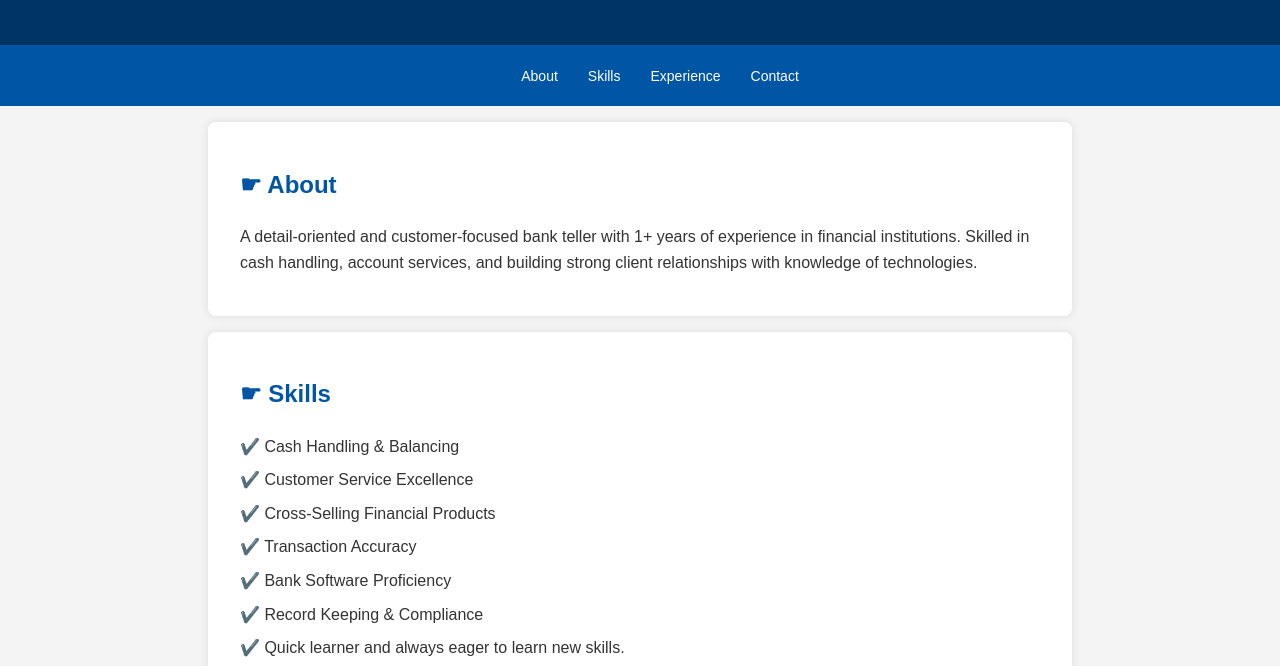
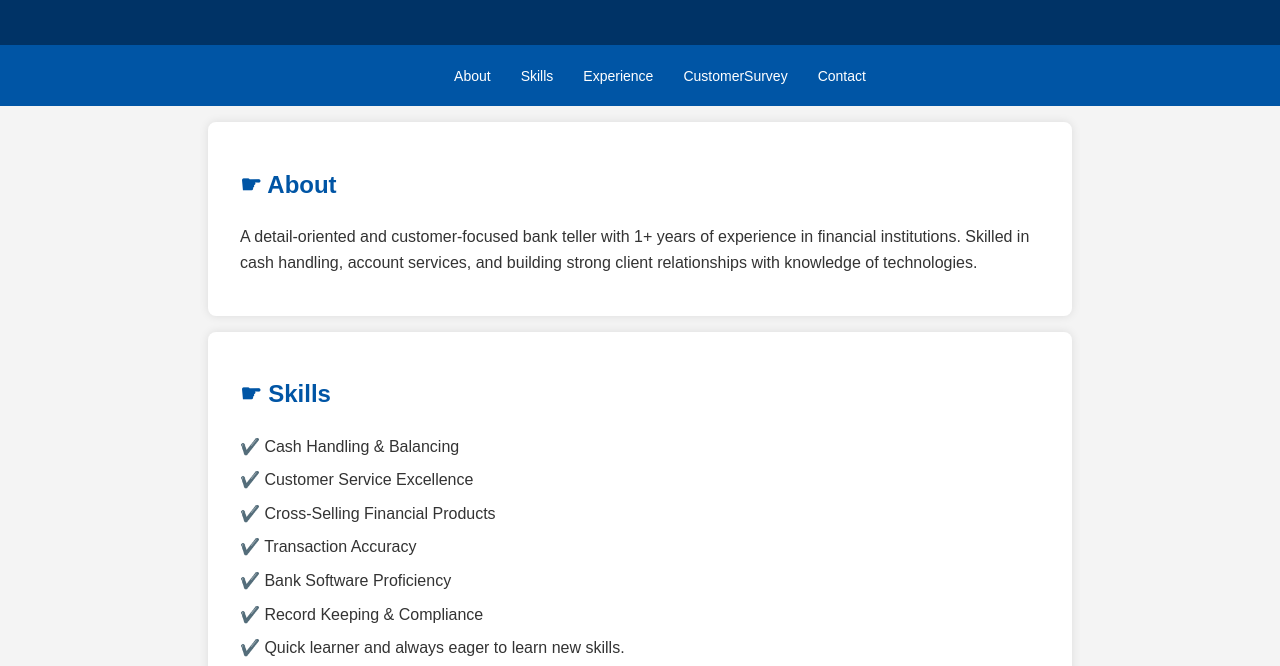
Before and after one commit to Chatakh/BankT, a plain HTML site: page index.html in a window 1280 px wide. Shown: the part 130-796 px from the top of the page. Drawn offline with Linux system fonts and the light colour scheme.

Commit message:
Update index.html

```diff
--- a/index.html
+++ b/index.html
@@ -18,6 +18,7 @@
       <li><a href="#about">About</a></li>
       <li><a href="#skill">Skills</a></li>
       <li><a href="#experience">Experience</a></li>
+      <li><a href="#customerSurvey">CustomerSurvey</a></li>
       <li><a href="#contact">Contact</a></li>
     </ul>
   </nav>
@@ -76,7 +77,7 @@
   </section>
 
   <section class="experience">
-   <h1 class="heading">☛ Survey from Customers</h1>
+   <h1 class="heading" id="customerSurvey">☛ Survey from Customers</h1>
     <ul>
       <li>Professional and knowledgeable representative.</li>
       <li>Very courteous and very friendly teller.</li>
```
